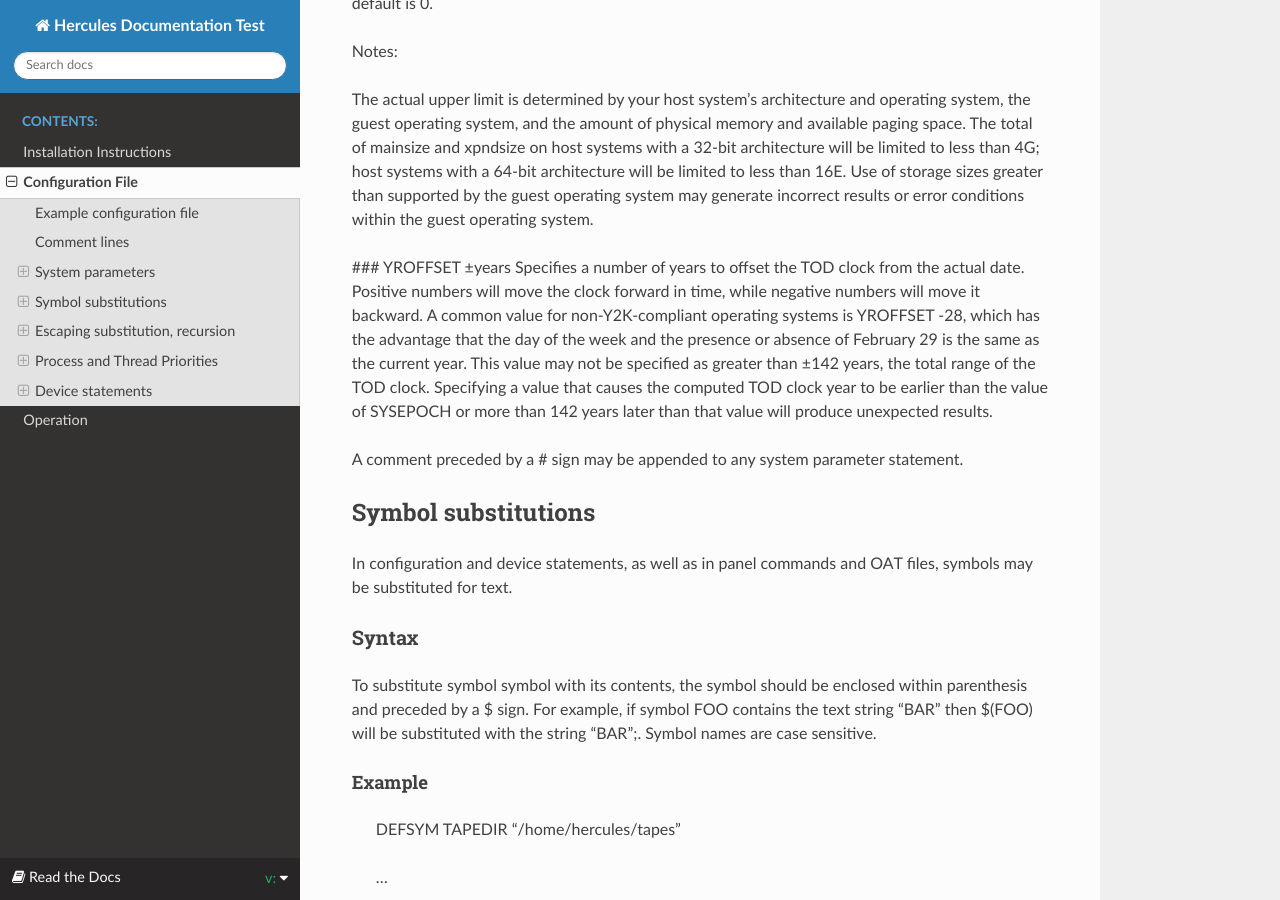
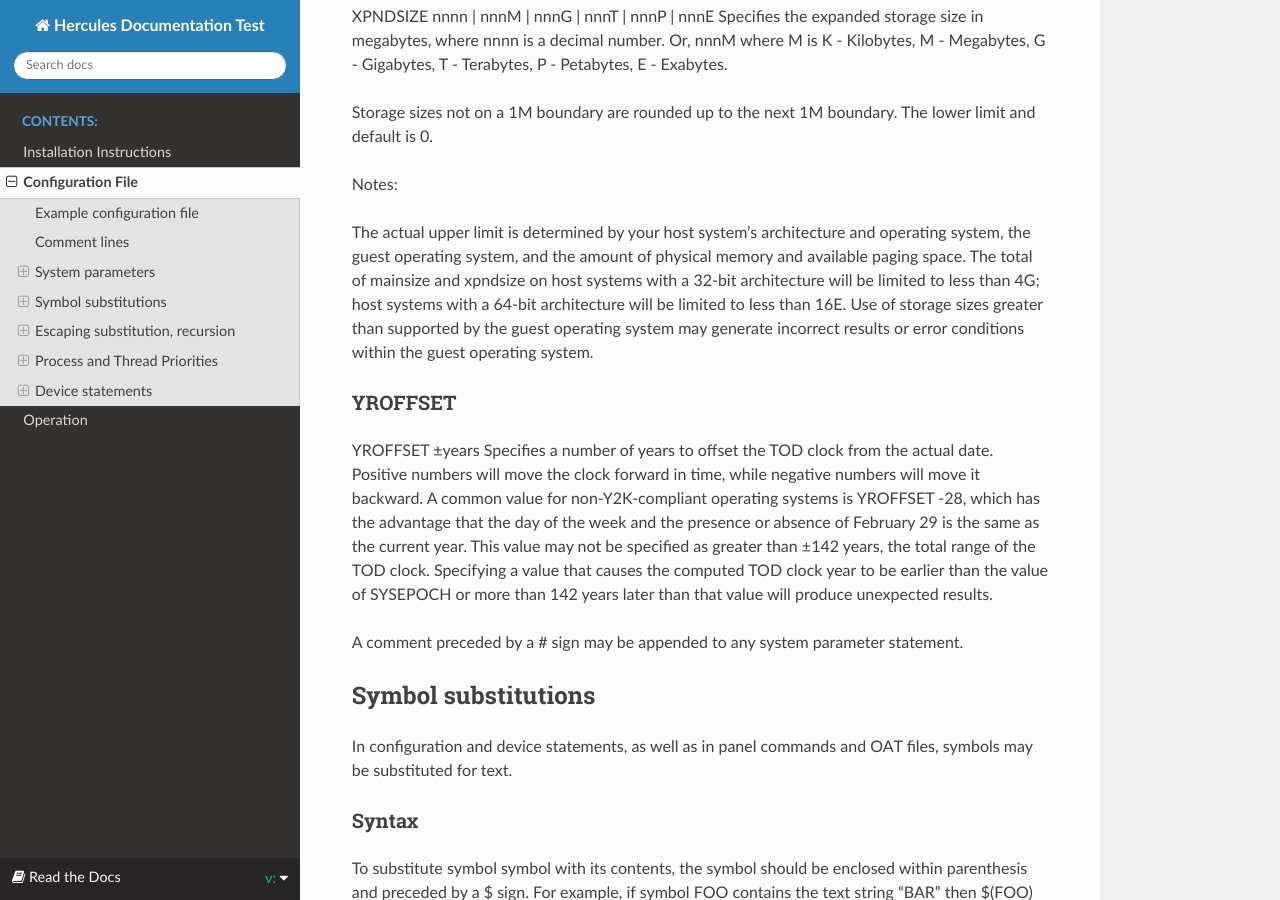
Before and after one commit to maltfield/rtd-github-pages, a Sphinx documentation site: the page built from docs/configuration.rst, in a window 1280 px wide and 900 px high, scrolled down 22005 px. Built offline with Sphinx 7.4.7 and the Read the Docs theme 2.0.0, drawn with Linux system fonts in a browser that asks for light colours; the version number could not be read and is left out; some of the changed text lies outside the part shown.

Commit message:
Update configuration.rst

```diff
--- a/docs/configuration.rst
+++ b/docs/configuration.rst
@@ -207,7 +207,7 @@
 
 The default values for Windows are 3, 1, and 10. For non-Windows systems it is 3, 1, and 9. That is, send the initial probe 3 seconds after the connection goes idle and then wait no more than one second for it to be responded to. If it is not responded to within one second, then send up to 9 more probes (for a total of 10), each of which must also timeout without being responded to before the client is considered as having died and the connection thus automatically closed.
 
-Note: This is a built-in feature of TCP/IP and allows detection of unresponsive TCP/IP connections and not idle clients. That is to say, your connection will not be terminated after 3 seconds of idle time. Your 3270 session can remain idle for many minutes or hours or days without any data being transmitted. If the TCP/IP stack at the other end of the connection -- not your 3270 client itself -- fails to respond to the internal keepalive probe packets however, then it means that the TCP/IP stack itself is down or there has been a physical break in the connection.
+.. note:: This is a built-in feature of TCP/IP and allows detection of unresponsive TCP/IP connections and not idle clients. That is to say, your connection will not be terminated after 3 seconds of idle time. Your 3270 session can remain idle for many minutes or hours or days without any data being transmitted. If the TCP/IP stack at the other end of the connection -- not your 3270 client itself -- fails to respond to the internal keepalive probe packets however, then it means that the TCP/IP stack itself is down or there has been a physical break in the connection.
 
 Thus, even if your 3270 client is completely idle, your system's TCP/IP stack itself should still respond to the keepalive probes sent by the TCP/IP stack at the Hercules end of the link. If it doesn't, then TCP/IP will terminate the tn3270/telnet session which will cause Hercules to disconnect the terminal.
 
@@ -299,7 +299,7 @@
 
 
 ECPSVM
-++++++
+------
 ECPSVM   YES | NO | LEVEL nn    [ TRAP | NOTRAP ]
 Specifies whether ECPS:VM (Extended Control Program Support : Virtual Machine) support is to be enabled.
 
@@ -319,7 +319,7 @@
 
 
 ENGINES
-+++++++
+-------
 ENGINES   [nn*]CP|IL|AP|IP[,...]
 Specifies the type of engine for each installed processor. The default engine type is CP.
 
@@ -337,7 +337,7 @@
 
 
 FACILITY
-++++++++
+--------
 FACILITY   ENABLE | DISABLE | QUERY  facility  [archlvl]
 Specifies a particular STFL/STFLE facility to be enabled or disabled, or a request to query of the current settings. Use QUERY ALL to obtain a list of valid facility  names that may be used for the given archlvl. Enter help facility for detailed FACILITY command/statement use.
 
@@ -347,7 +347,7 @@
 
 
 HERCPRIO
-++++++++
+--------
 HERCPRIO  nn             (deprecated; unsupported)
 TODPRIO   nn             (deprecated; unsupported)
 DEVPRIO   nn             (deprecated; unsupported)
@@ -356,7 +356,7 @@
 
 
 HTTP   PORT
-+++++++++++
+-----------
 HTTP   PORT   nnnn [[NOAUTH] | [AUTH userid password]]
 Specifies the port number (in decimal) on which the HTTP server will listen. The port number must either be 80 or within the range 1024 - 65535 inclusive. The server is not started until a subsequent HTTP START statement is found.
 
@@ -368,24 +368,24 @@
 
 
 HTTP   ROOT
-+++++++++++
+-----------
 HTTP   ROOT   directory
 Specifies the root directory where the HTTP server's files reside. If not specified, the default value for Win32 builds of Hercules is the directory where the Hercules executable itself is executing out of, and for non-Win32 builds it is the directory specified as the default package installation directory when the Hercules executable was built (which can vary depending on how the Hercules package was built, but is usually /usr/local/share/hercules/).
 
 
 HTTP   START
-++++++++++++
+------------
 HTTP   START
 Starts the HTTP server. (Note: The server is no longer started by default.)
 
 IGNORE INCLUDE_ERRORS
-+++++++++++++++++++++
+---------------------
 IGNORE   INCLUDE_ERRORS
 Indicates that errors caused by subsequent INCLUDE statements for files which do not exist should instead be ignored rather than causing startup to be aborted (as would otherwise normally occur).
 
 
 INCLUDE
-+++++++
+-------
 INCLUDE   filepath
 An INCLUDE statement tells Hercules configuration file processing to treat the contents of the file specified by filepath as if its contents had appeared in the configuration file at the point where the INCLUDE statement appears.
 
@@ -393,7 +393,7 @@
 
 
 IODELAY
-+++++++
+-------
 IODELAY   usec
 Specifies the amount of time (in microseconds) to wait after an I/O interrupt is ready to be set pending. This value can also be set using the Hercules console. The purpose of this parameter is to bypass a bug in the Linux/390 and zLinux dasd.c device driver. The problem is more apt to happen under Hercules than on a real machine because we may present an I/O interrupt sooner than a real machine.
 
@@ -401,7 +401,7 @@
 
 
 LDMOD
-+++++
+-----
 LDMOD   module list
 Specifies additional modules that are to be loaded by the Hercules dynamic loader. The default search order is with the Hercules directory in the default DLL search path. Most systems also support absolute filenames (ie names starting with '/' or '.') in which case the default search path is not taken.
 
@@ -409,7 +409,7 @@
 
 
 LEGACYSENSEID
-+++++++++++++
+-------------
 LEGACYSENSEID   OFF | DISABLE | ON | ENABLE
 Specifies whether the SENSE ID CCW (X'E4') will be honored for the devices that originally didn't support that feature. This includes (but may not be limited to) 3410 and 3420 tape drives, 2311 and 2314 direct access storage devices, and 2703 communication controllers.
 
@@ -419,7 +419,7 @@
 
 
 LOADPARM
-++++++++
+--------
 LOADPARM   xxxxxxxx
 Specifies the default eight-character IPL parameter used by some operating systems to select system parameters.
 
@@ -427,7 +427,7 @@
 
 
 LOGOPT
-++++++
+------
 LOGOPT   TIMESTAMP | NOTIMESTAMP | DATESTAMP | NODATESTAMP |
 Sets logfile options. TIMESTAMP inserts a time stamp in front of each log message. NOTIMESTAMP logs messages without time stamps. Similarly, DATESTAMP and NODATESTAMP prefixes logfile messages with or without the current date. The current resolution of the stamp is one second.
 
@@ -435,13 +435,13 @@
 
 
 LPARNAME
-++++++++
+--------
 LPARNAME   name
 Specifies the LPAR name returned by DIAG X'204'. The default is HERCULES.
 
 
 LPARNUM
-+++++++
+-------
 LPARNUM   BASIC | 1 | xx
 Specifies the one- or two-digit hexadecimal LPAR identification number stored by the STIDP instruction, or BASIC.
 
@@ -457,7 +457,7 @@
 
 
 MAINSIZE
-++++++++
+--------
 MAINSIZE   nnnn | nnnK | nnnM | nnnG | nnnT | nnnP | nnnE
 Specifies the main storage size in megabytes, where nnnn  is a decimal number. Or, nnnM  where M  is K - Kilobytes, M - Megabytes, G - Gigabytes, T - Terabytes, P - Petabytes, E - Exabytes. The default on startup is 2M.
 
@@ -473,13 +473,13 @@
 
 
 MANUFACTURER
-++++++++++++
+------------
 MANUFACTURER   name
 Specifies the 1-16 character MANUFACTURER name returned the STSI instruction. Valid characters are 0-9 and uppercase A-Z only. The default is HRC.
 
 
 MAXCPU
-++++++
+------
 MAXCPU   nn
 Specifies the number of installed processor engines. The NUMCPU statement specifies the number of engines which will be configured online at startup time. All processors are CP engines unless otherwise specified by the ENGINES statement.
 
@@ -491,7 +491,7 @@
 
 
 MODEL
-+++++
+-----
 MODEL   hardware_model [ capacity_model ] [ perm_capacity_model ] [ temp_capacity_model ]
 Specifies the 1-16 character MODEL names returned the STSI instruction. Valid characters are 0-9 and uppercase A-Z only. The default is EMULATOR.
 
@@ -499,7 +499,7 @@
 
 
 MODPATH
-+++++++
+-------
 MODPATH   path
 Specifies the relative or absolute path of the directory where dynamic modules should be loaded from. Only one directory may be specified. The path should be enclosed within double quotes if it contains any blanks.
 
@@ -507,7 +507,7 @@
 
 
 MOUNTED_TAPE_REINIT
-+++++++++++++++++++
+-------------------
 MOUNTED_TAPE_REINIT   DISALLOW | DISABLE | ALLOW | ENABLE
 Specifies whether reinitialization of tape drive devices (via the devinit command, in order to mount a new tape) should be allowed if there is already a tape mounted on the drive.
 
@@ -521,7 +521,7 @@
 
 
 NETDEV
-++++++
+------
 NETDEV   devname
 Specifies the name (or for Windows, the IP or MAC address) of the underlying default host network adapter to be used for Hercules communications devices unless overridden on the device statement itself.
 
@@ -535,7 +535,7 @@
 
 
 NUMCPU
-++++++
+------
 NUMCPU   nn
 Specifies the number of emulated processor engines which will be configured online at startup time. NUMCPU cannot exceed the value of MAXCPU. If NUMCPU is less than MAXCPU then the remaining engines can be configured online later. The default NUMCPU value is 1. The minimum value is 0.
 
@@ -543,7 +543,7 @@
 
 
 OSTAILOR
-++++++++
+--------
 OSTAILOR   DEFAULT | OS/390 | z/OS | VM | z/VM | VSE | z/VSE | LINUX | OpenSolaris | QUIET | NULL
 Specifies the intended operating system. The effect of this parameter is to reduce control panel message traffic by selectively suppressing trace messages for program checks which are considered normal in the specified environment. QUIET suppresses all exception messages. NULL displays all exception messages.
 
@@ -561,7 +561,7 @@
 
 
 PANOPT
-++++++
+------
 PANOPT   FULLPATH|NAMEONLY RATE=SLOW|FAST|nnn MSGCOLOR=NO|DARK|LIGHT TITLE=xxx
 Defines panel display options. NAMEONLY requests the extended panel screen (that displays the list of devices and is reached by pressing the ESC key) to display only the emulated device's base filename. The default is FULLPATH which displays the file's full path filename.
 
@@ -577,18 +577,18 @@
 
 
 PANRATE
-+++++++
+-------
 PANRATE   SLOW | FAST | nn             (deprecated; use PANOPT instead)
 This statement has been deprecated in favor of the PANOPT statement instead.
 
 
 PANTITLE
-++++++++
+--------
 PANTITLE   "title-string"             (deprecated; use PANOPT instead)
 This statement has been deprecated in favor of the PANOPT statement instead.
 
 PGMPRDOS
-++++++++
+--------
 PGMPRDOS   RESTRICTED | LICENSED
 Specifies whether or not Hercules will run licensed program product ESA or z/Architecture operating systems. If RESTRICTED is specified, Hercules will stop all CPUs when a licensed program product operating system is detected. Specify LICENSED to allow these operating systems to run normally. This parameter has no effect on Linux/390, Linux for z/Series, or any 370-mode OS.
 
@@ -598,13 +598,13 @@
 
 
 PLANT
-+++++
+-----
 PLANT   name
 Specifies the 1-4 character PLANT name returned the STSI instruction. Valid characters are 0-9 and uppercase A-Z only. The default is ZZ.
 
 
 SCSIMOUNT
-+++++++++
+---------
 SCSIMOUNT   NO | YES | nn
 Specifies whether automatic detection of SCSI tape mounts are to be enabled or not.
 
@@ -618,7 +618,7 @@
 
 
 SHCMDOPT
-++++++++
+--------
 SHCMDOPT   DISABLE | ENABLE   [DIAG8 | NODIAG8]
 When set to DISABLE, the sh (host shell command) and exec (Rexx execute script) commands are globally disabled and will result in an error if entered either directly via the hardware console or programmatically via the DIAG8CMD interface.
 
@@ -628,20 +628,20 @@
 
 
 SHRDPORT
-++++++++
+--------
 SHRDPORT   nnnn
 Specifies the port number (in decimal) on which the Shared Device server will listen. Specifying SHRDPORT will allow other Hercules instances to access devices on this instance. (Currently only DASD devices may be shared). By default, the other Hercules instances (clients) will use port 3990. If you specify a different port number, then you will have to specify this port number on the device statement for the other Hercules clients. If no SHRDPORT statement is present then the Shared Device server thread will not be activated.
 
 
 SYSEPOCH
-++++++++
+--------
 SYSEPOCH   yyyy [±years]
 Specifies the base date for the TOD clock. Use the default value (1900) for all systems except OS/360. Use 1960 for OS/360. Values other than these were formerly used to offset the TOD clock by a number of years to move the date before the year 2000 for non-Y2K-compliant operating systems. This use is deprecated, and support will be removed in a future release; at that time, only values of 1900 or 1960 will be accepted. Other values will produce a warning message with the equivalent values to specify in the SYSEPOCH statement.
 An optional year offset may be specified, and will be treated as though it had been specified on a YROFFSET statement.
 
 
 SYSGPORT
-++++++++
+--------
 SYSGPORT   NO  -or-  3278  -or-  nnnn  -or-  host:port
 Specifies (typically) the port number (in decimal) to which tn3270 and telnet clients should use to connect to a SYSG console device or the value NO. The default is NO, meaning no separate listening socket will be created for SYSG console connections. If an invalid value is specified Hercules defaults to port number 3278. See also the CNSLPORT statement.
 
@@ -651,7 +651,7 @@
 
 
 TIMERINT
-++++++++
+--------
 TIMERINT   DEFAULT | nnnn
 Specifies the internal timers update interval, in microseconds. This parameter specifies how frequently Hercules's internal timers-update thread updates the TOD Clock, CPU Timer, and other architectural related clock/timer values.
 
@@ -667,13 +667,13 @@
 
 
 TODDRAG
-+++++++
+-------
 TODDRAG   n.nn
 Specifies the TOD clock drag factor. This parameter can be used to slow down or speed up the TOD clock by a factor of nn. A significant slowdown can improve the performance of some operating systems which consume significant amounts of CPU time processing timer interrupts. A drag factor of 2.0 slows down the clock by 50%. A drag factor of 0.5 doubles the speed of the clock. A drag factor of 1.01 slows down the clock by 1%, and 0.99 speeds up the clock by 1%.
 
 
 TRACEOPT
-++++++++
+--------
 TRACEOPT   [TRADITIONAL | REGSFIRST | NOREGS]  [NOCH9OFLOW]
 Sets the Hercules instruction and device tracing option(s).
 
@@ -687,13 +687,13 @@
 
 
 TZOFFSET
-++++++++
+--------
 TZOFFSET   ±hhmm
 Specifies the hours and minutes by which the TOD clock will be offset from the current system time. For GMT, use the default value (0000). For timezones west of Greenwich, specify a negative value (example: -0500 for US Eastern Standard Time, -0800 for US Pacific Standard Time). For timezones east of Greenwich, specify a positive value (example: +0100 for Central European Time, +0930 for South Australian Time).
 
 
 XPNDSIZE
-++++++++
+--------
 XPNDSIZE   nnnn | nnnM | nnnG | nnnT | nnnP | nnnE
 Specifies the expanded storage size in megabytes, where nnnn is a decimal number. Or, nnnM  where M  is K - Kilobytes, M - Megabytes, G - Gigabytes, T - Terabytes, P - Petabytes, E - Exabytes.
 
@@ -704,7 +704,9 @@
 The actual upper limit is determined by your host system's architecture and operating system, the guest operating system, and the amount of physical memory and available paging space. The total of mainsize and xpndsize on host systems with a 32-bit architecture will be limited to less than 4G; host systems with a 64-bit architecture will be limited to less than 16E.
 Use of storage sizes greater than supported by the guest operating system may generate incorrect results or error conditions within the guest operating system.
 
-### YROFFSET   ±years
+YROFFSET
+--------
+YROFFSET   ±years
 Specifies a number of years to offset the TOD clock from the actual date. Positive numbers will move the clock forward in time, while negative numbers will move it backward. A common value for non-Y2K-compliant operating systems is YROFFSET -28, which has the advantage that the day of the week and the presence or absence of February 29 is the same as the current year. This value may not be specified as greater than ±142 years, the total range of the TOD clock. Specifying a value that causes the computed TOD clock year to be earlier than the value of SYSEPOCH or more than 142 years later than that value will produce unexpected results.
 
 A comment preceded by a # sign may be appended to any system parameter statement.
```
